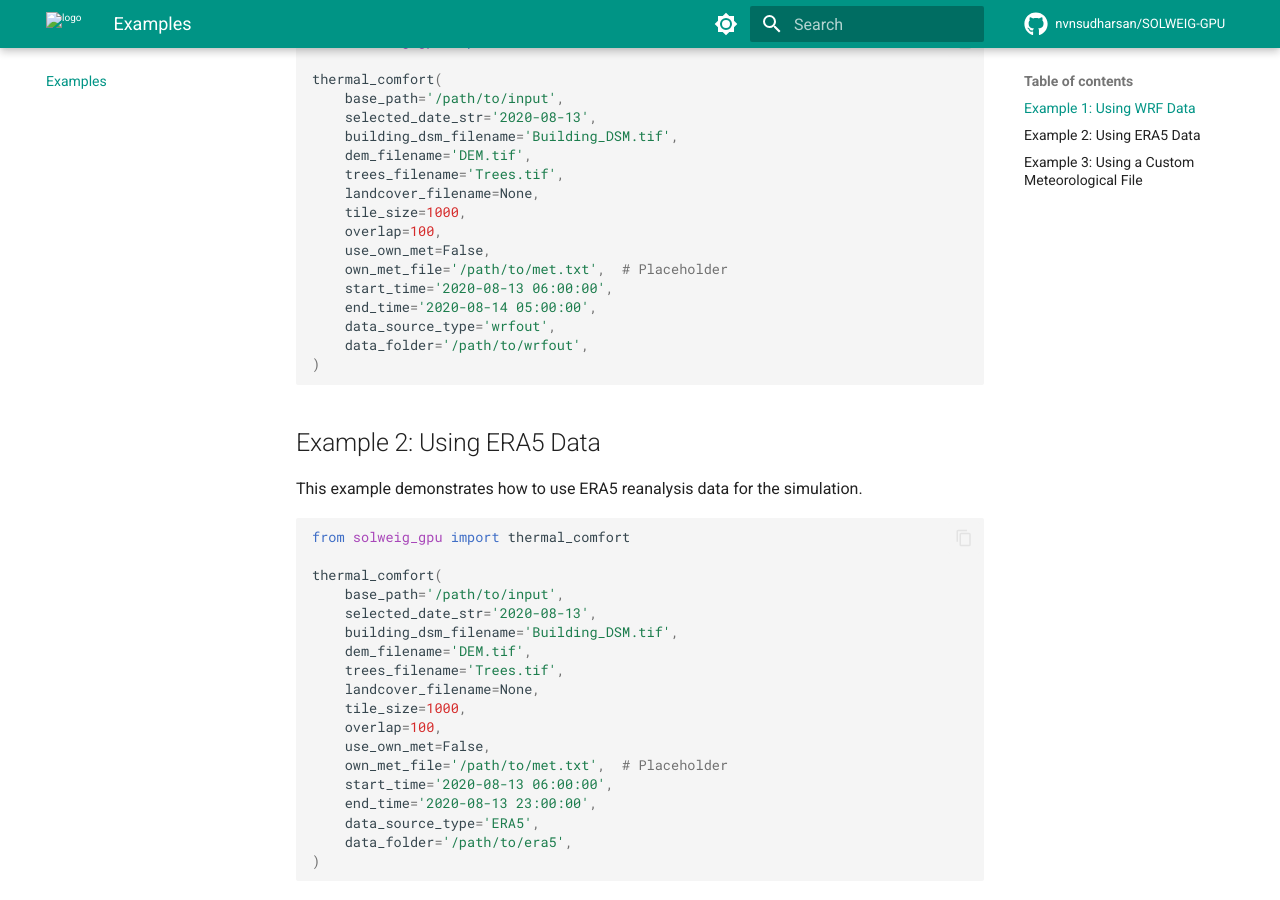
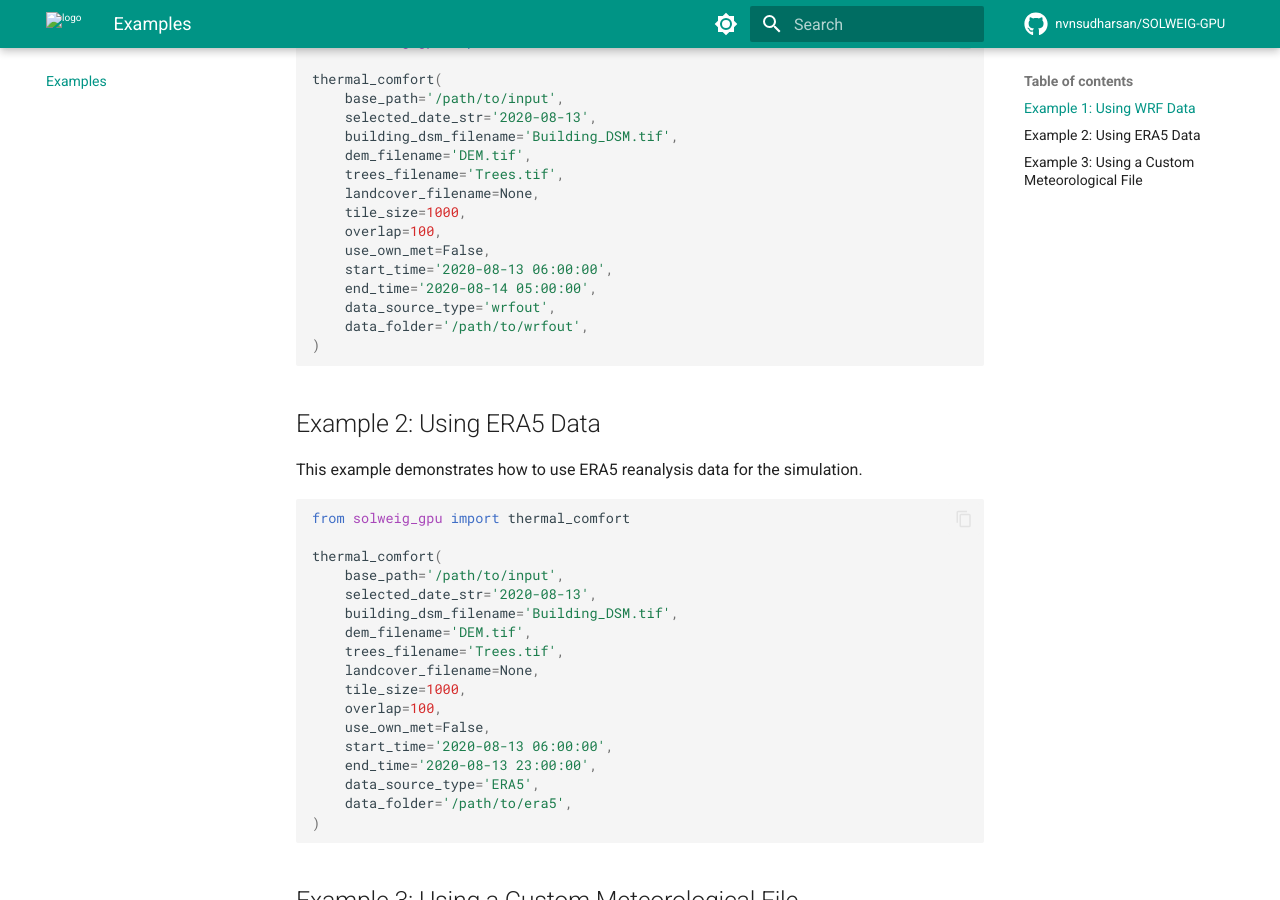
Before and after one commit to nvnsudharsan/SOLWEIG-GPU, an MkDocs documentation site: the page built from docs/examples.md, in a window 1280 px wide and 900 px high, scrolled down 406 px. Built offline with MkDocs 1.6.1 and Material for MkDocs 9.7.7, drawn with Linux system fonts in a browser that asks for light colours; comment, search, counter and statistics services are not loaded; the version menu is left out.

Commit message:
Update examples.md

```diff
--- a/docs/examples.md
+++ b/docs/examples.md
@@ -19,7 +19,6 @@ thermal_comfort(
     tile_size=1000,
     overlap=100,
     use_own_met=False,
-    own_met_file='/path/to/met.txt',  # Placeholder
     start_time='2020-08-13 06:00:00',
     end_time='2020-08-14 05:00:00',
     data_source_type='wrfout',
@@ -44,7 +43,6 @@ thermal_comfort(
     tile_size=1000,
     overlap=100,
     use_own_met=False,
-    own_met_file='/path/to/met.txt',  # Placeholder
     start_time='2020-08-13 06:00:00',
     end_time='2020-08-13 23:00:00',
     data_source_type='ERA5',
```
